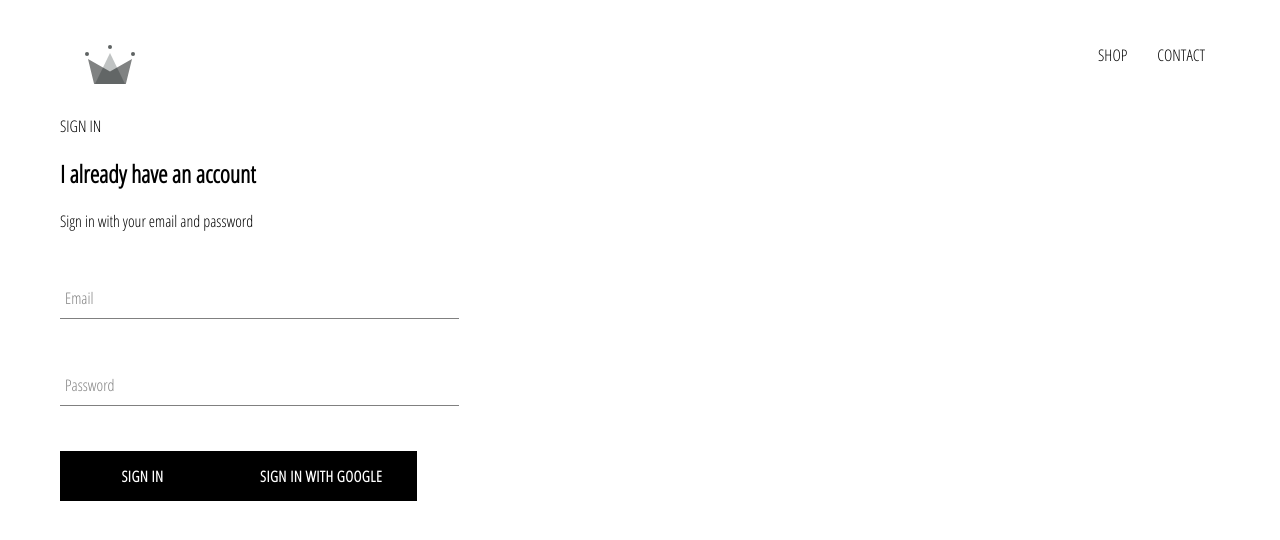
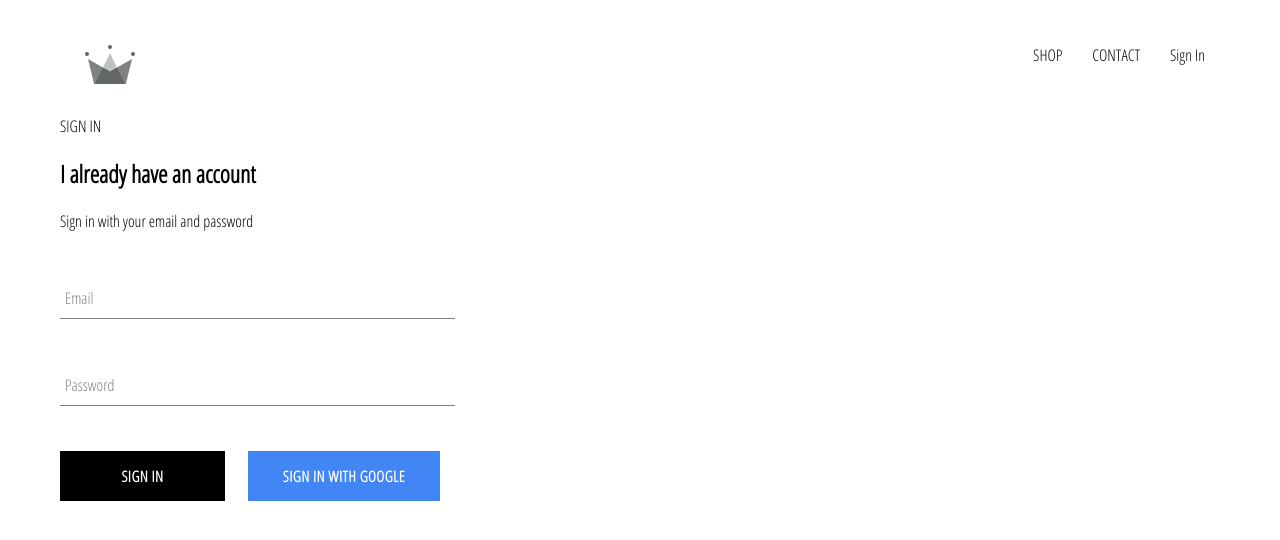
Before and after one commit to vyasriday/udemy-complete-react-developer, a React (Create React App) app in the folder ecommerce-website/: page /signin in a window 1280 px wide. Shown: the top 540 px of the page. Built offline with nearby package versions, Linux system fonts and the light colour scheme; no server answers.

Commit message:
added sign with google authentication using firebase and functionality of sign and sign out

```diff
--- a/ecommerce-website/src/App.js
+++ b/ecommerce-website/src/App.js
@@ -4,12 +4,36 @@
 import ShopPage from './pages/shop/Shop';
 import Header from './components/header/header';
 import SignInAndSingOutPage from './pages/sign-in-sign-out/SignInAndSignOut';
+import { auth } from './firebase/firebase.util';
 import './App.css';
 
-function App(props) {
+class App extends React.Component {
+	constructor(props) {
+		super(props);
+		this.state = {
+			currentUser: null,
+		};
+	}
+
+	unsubscribeFromAuth = null;
+
+	componentDidMount() {
+		this.unsubscribeFromAuth = auth.onAuthStateChanged((user) =>
+			this.setState({
+				currentUser: user,
+			})
+		);
+	}
+
+	componentWillUnmount() {
+		// FOR UNSUBSCRIBING FROM AUTH TO PREVENT MEMORY LEAKS
+		this.unsubscribeFromAuth();
+	}
+
+	render() {
 		return (
 			<div>
-			<Header />
+				<Header currentUser={this.state.currentUser} />
 				{/* match everything woth / or /* */}
 				<Switch>
 					<Route exact path='/' component={HomePage} />
@@ -19,5 +43,6 @@
 			</div>
 		);
 	}
+}
 
 export default App;
--- a/ecommerce-website/src/components/custom-button/CustomButton.jsx
+++ b/ecommerce-website/src/components/custom-button/CustomButton.jsx
@@ -1,8 +1,11 @@
 import React from 'react';
 import './CustomButton.scss';
 
-const CustomButton = ({ children, ...otherProps }) => (
-	<button className='custom-button' {...otherProps}>
+const CustomButton = ({ children, isGoogleSignIn, ...otherProps }) => (
+	<button
+		className={`custom-button ${isGoogleSignIn ? 'google-sign-in' : ''}`}
+		{...otherProps}
+	>
 		{children}
 	</button>
 );
--- a/ecommerce-website/src/components/custom-button/CustomButton.scss
+++ b/ecommerce-website/src/components/custom-button/CustomButton.scss
@@ -19,4 +19,13 @@
 		color: black;
 		border: 1px solid black;
 	}
+
+	&.google-sign-in {
+		background-color: #4285f4;
+		color: white;
+		&:hover {
+			background-color: #357ae8;
+			border: none;
 		}
+	}
+}
--- a/ecommerce-website/src/components/header/header.jsx
+++ b/ecommerce-website/src/components/header/header.jsx
@@ -2,8 +2,9 @@
 import { ReactComponent as Logo } from '../../assets/icons/crown.svg';
 import './header.scss';
 import { Link } from 'react-router-dom';
+import { auth } from '../../firebase/firebase.util';
 
-const Header = () => (
+const Header = ({ currentUser }) => (
 	<div className='header'>
 		<Link className='logo-container' to='/'>
 			<Logo />
@@ -15,6 +16,15 @@
 			<Link to='' className='option'>
 				CONTACT
 			</Link>
+			{currentUser ? (
+				<div className='option' onClick={() => auth.signOut()}>
+					SIGN OUT
+				</div>
+			) : (
+				<Link className='option' to='/signin'>
+					Sign In
+				</Link>
+			)}
 		</div>
 	</div>
 );
--- a/ecommerce-website/src/components/header/header.scss
+++ b/ecommerce-website/src/components/header/header.scss
@@ -20,6 +20,7 @@
 
 		.option {
 			padding: 10px 15px;
+			cursor: pointer;
 		}
 	}
 }
--- a/ecommerce-website/src/components/sign-in/SignIn.jsx
+++ b/ecommerce-website/src/components/sign-in/SignIn.jsx
@@ -50,11 +50,12 @@
 						label='Password'
 						required
 					/>
-
-					<CustomButton type='submit'>Sign In</CustomButton>
-					<CustomButton onClick={signInWithGoogle}>
-						Sign In With Google
-					</CustomButton>
+					<div className='buttons'>
+						<CustomButton type='submit'>Sign In</CustomButton>
+						<CustomButton isGoogleSignIn={true} onClick={signInWithGoogle}>
+							Sign In With Google
+						</CustomButton>
+					</div>
 				</form>
 			</div>
 		);
--- a/ecommerce-website/src/components/sign-in/SignIn.scss
+++ b/ecommerce-website/src/components/sign-in/SignIn.scss
@@ -1,9 +1,14 @@
 .sign-in {
-	width: 30vw;
+	width: 380px;
 	display: flex;
 	flex-direction: column;
 
 	.title {
 		margin: 10px;
 	}
+
+	.buttons {
+		display: flex;
+		justify-content: space-between;
+	}
 }
```
Lines whose indentation alone changed are shown as unchanged.
